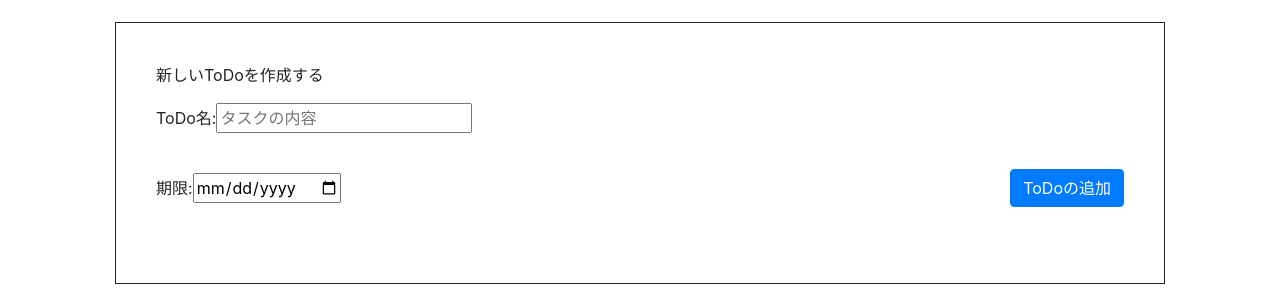
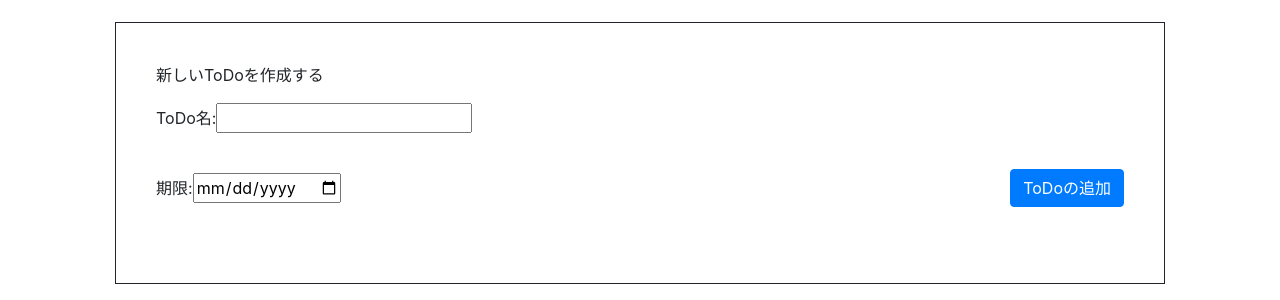
Before and after one commit to itayayuichiro/todo_managementer, a CakePHP app: the page made by app/View/Tasks/index.ctp in a window 1280 px wide. Shown: the part 132-432 px from the top of the page. Run offline with PHP 8.4 and a stand-in for CakePHP, Linux system fonts and the light colour scheme; the template is opened without the code that fills it, so the values that code supplies are empty; some libraries are stand-ins or nearby versions.

Commit message:
fix: プレスホルダーが邪魔なので削除

```diff
--- a/app/View/Tasks/index.ctp
+++ b/app/View/Tasks/index.ctp
@@ -10,7 +10,7 @@
 		  	'url' => array('controller' => 'tasks', 'action' => 'create')
 		  )));
 		  ?>
-			<p>ToDo名:<input type="text" name="title" required maxlength="31" value="" placeholder="タスクの内容"></p>
+			<p>ToDo名:<input type="text" name="title" required maxlength="31" value="" placeholder=""></p>
 			<span class="hit_message"><?php echo @$error['title'][0] ?></span>
 			<p>期限:<input type="date" name="limit_date"></p>
 			<span class="hit_message"><?php echo @$error['date'][0] ?></span>
```
